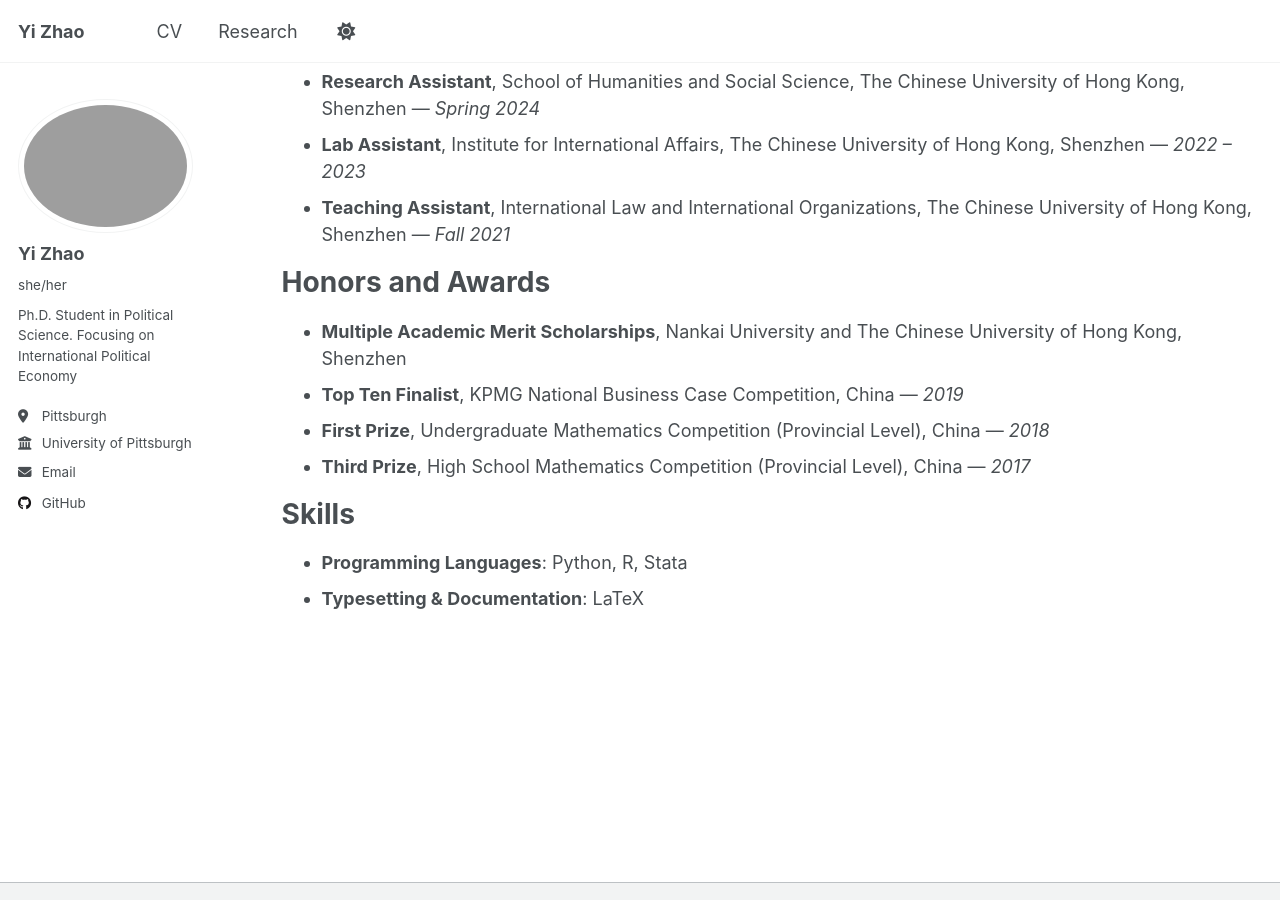
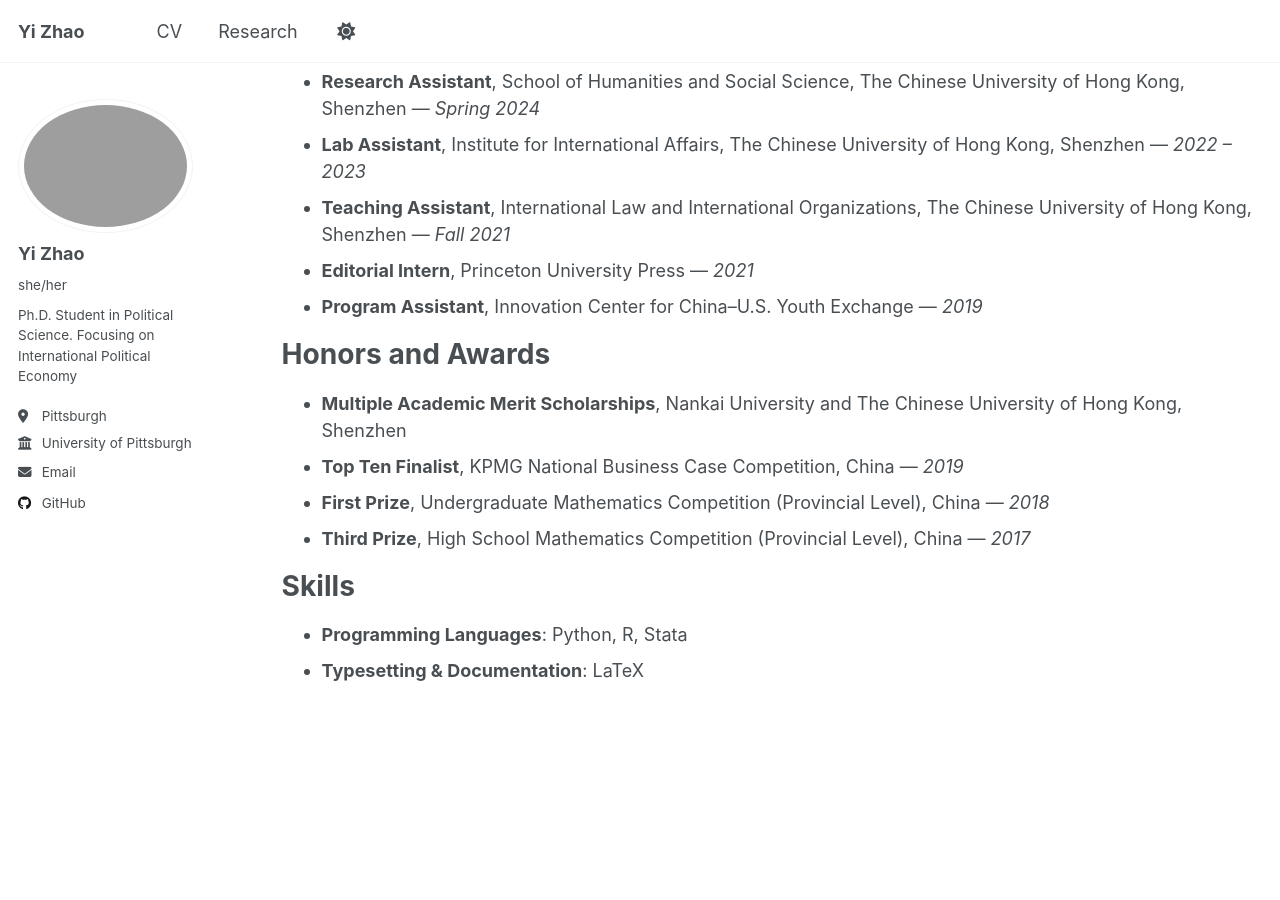
Before and after one commit to YiZhao999/YiZhao999.github.io, a Jekyll site: the page built from _pages/cv.md, in a window 1280 px wide and 900 px high, scrolled down 429 px. Built offline with Jekyll 4.4.1, drawn with Linux system fonts in a browser that asks for light colours; a script that is not in the unit is left out.

Commit message:
Add editorial and program assistant experience to CV

```diff
--- a/_pages/cv.md
+++ b/_pages/cv.md
@@ -21,6 +21,8 @@ redirect_from:
 - **Research Assistant**, School of Humanities and Social Science, The Chinese University of Hong Kong, Shenzhen — *Spring 2024*
 - **Lab Assistant**, Institute for International Affairs, The Chinese University of Hong Kong, Shenzhen — *2022 – 2023*
 - **Teaching Assistant**, International Law and International Organizations, The Chinese University of Hong Kong, Shenzhen — *Fall 2021*
+- **Editorial Intern**, Princeton University Press — *2021*
+- **Program Assistant**, Innovation Center for China–U.S. Youth Exchange — *2019*
 
 # Honors and Awards
 - **Multiple Academic Merit Scholarships**, Nankai University and The Chinese University of Hong Kong, Shenzhen
```
